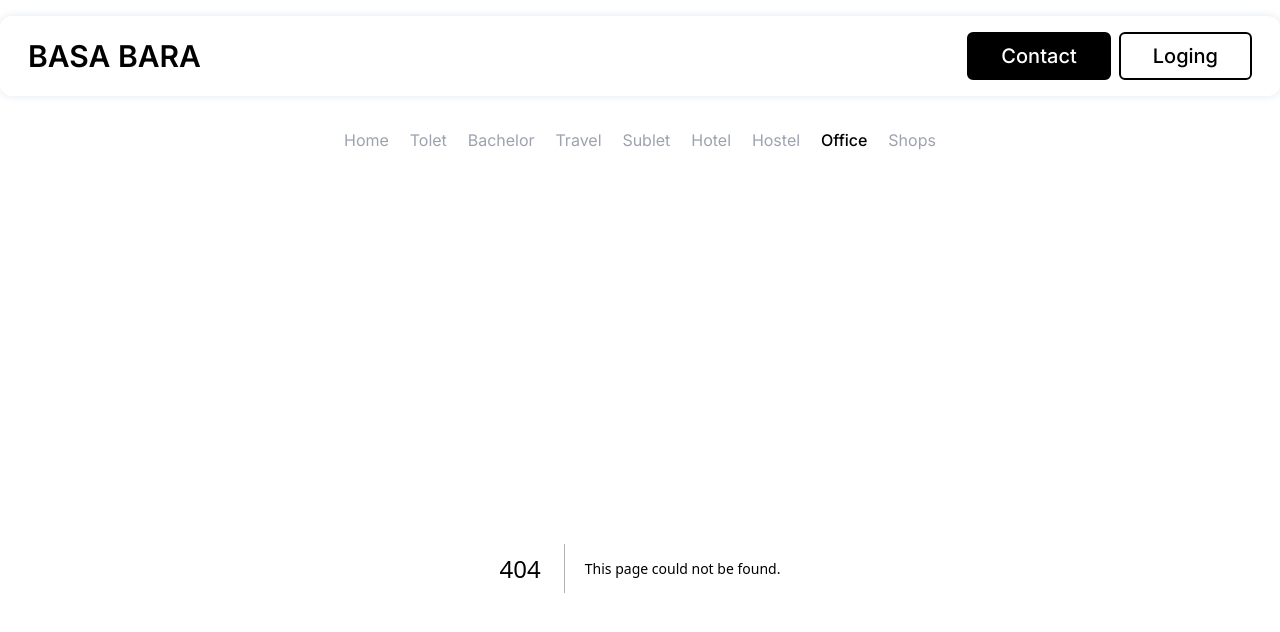
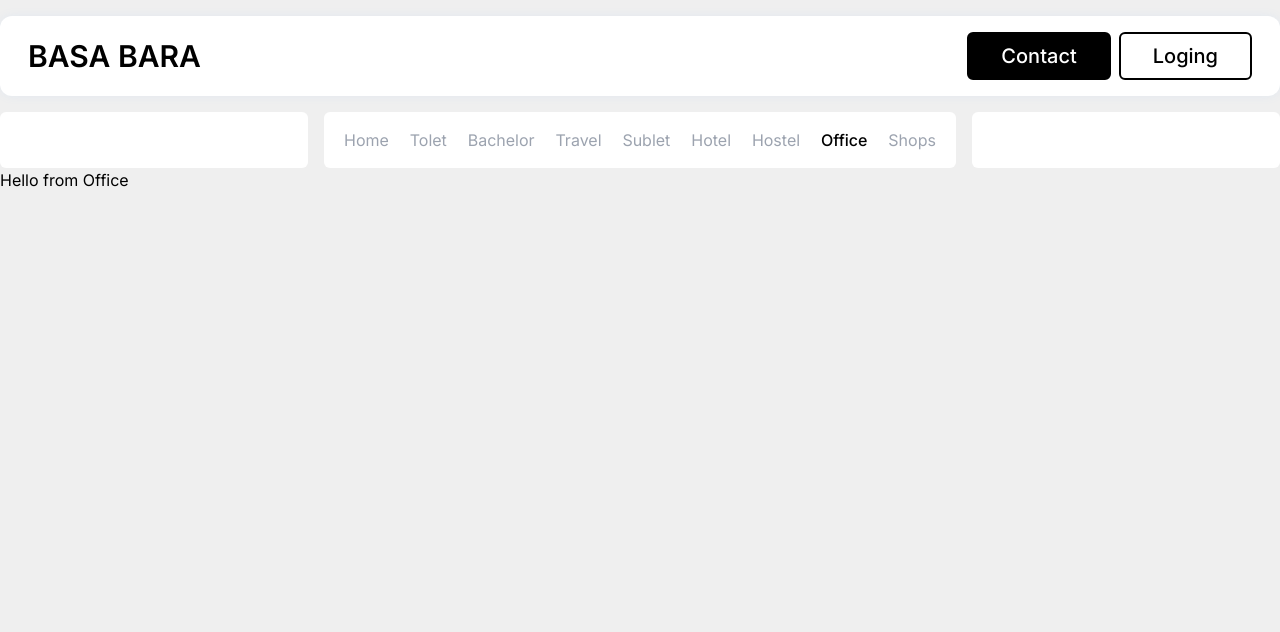
Before and after one commit to Amdadul-HQ/rant-house, a Next.js app: page /office in a window 1280 px wide. Before the commit this address had no page. Shown: the top 632 px of the page. Built offline with nearby package versions, Linux system fonts and the light colour scheme.

Commit message:
adding office folder

```diff
--- /dev/null
+++ b/src/app/office/page.jsx
@@ -0,0 +1,11 @@
+import React from 'react';
+
+const Office = () => {
+    return (
+        <div>
+            <h1>Hello from Office</h1>
+        </div>
+    );
+};
+
+export default Office;
```
